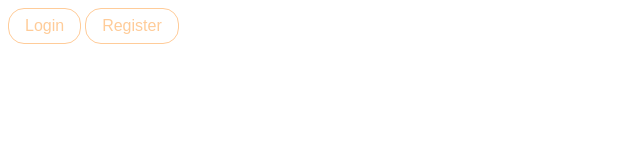
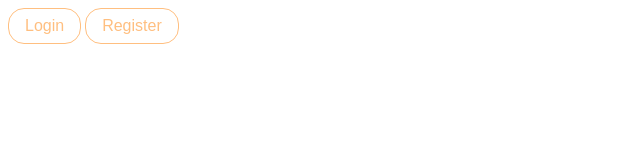
Before and after one commit to pvorona/button, a plain HTML site: page index.html in a window 1280 px wide. Shown: the full height of the page, 0-640 px from the left. Drawn offline with Linux system fonts and the light colour scheme.

Commit message:
tweak color

```diff
--- a/index.html
+++ b/index.html
@@ -7,7 +7,7 @@
 <body>
     <style>
         :root {
-            --button-color: hsla(30, 100%, 80%, 1);
+            --button-color: hsla(30, 100%, 75%, 1);
             --button-color-hover: hsla(30, 100%, 60%, 1);
             --button-color-transition-duration: .1s;
         }
```
